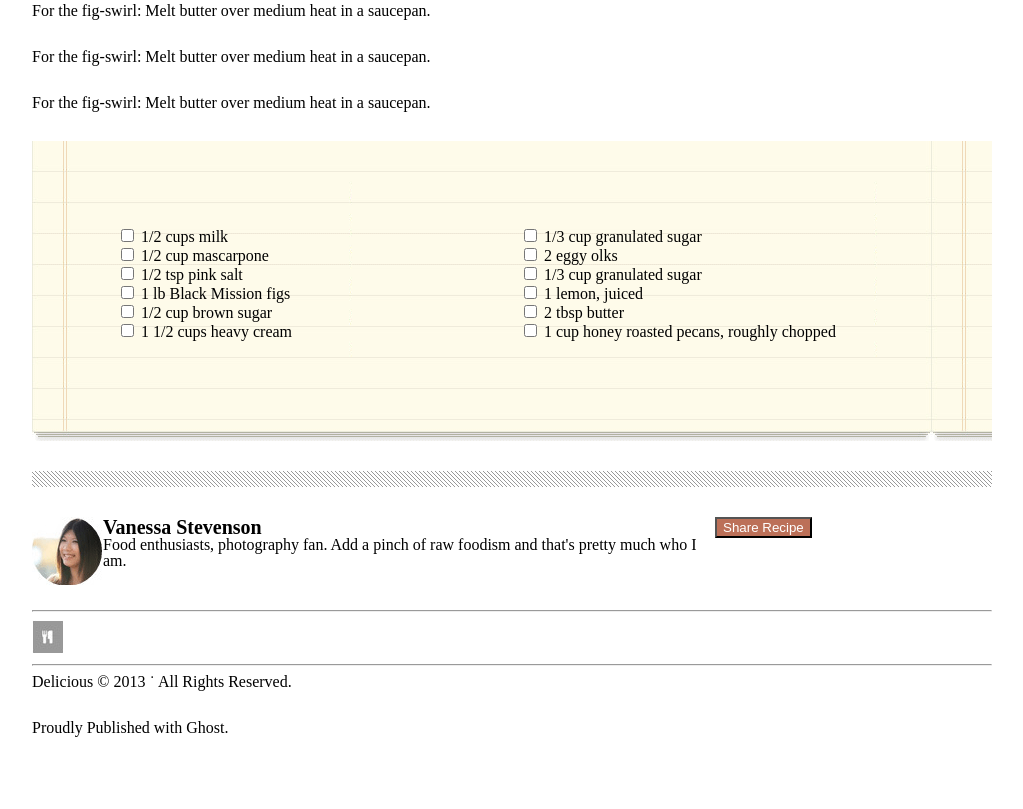
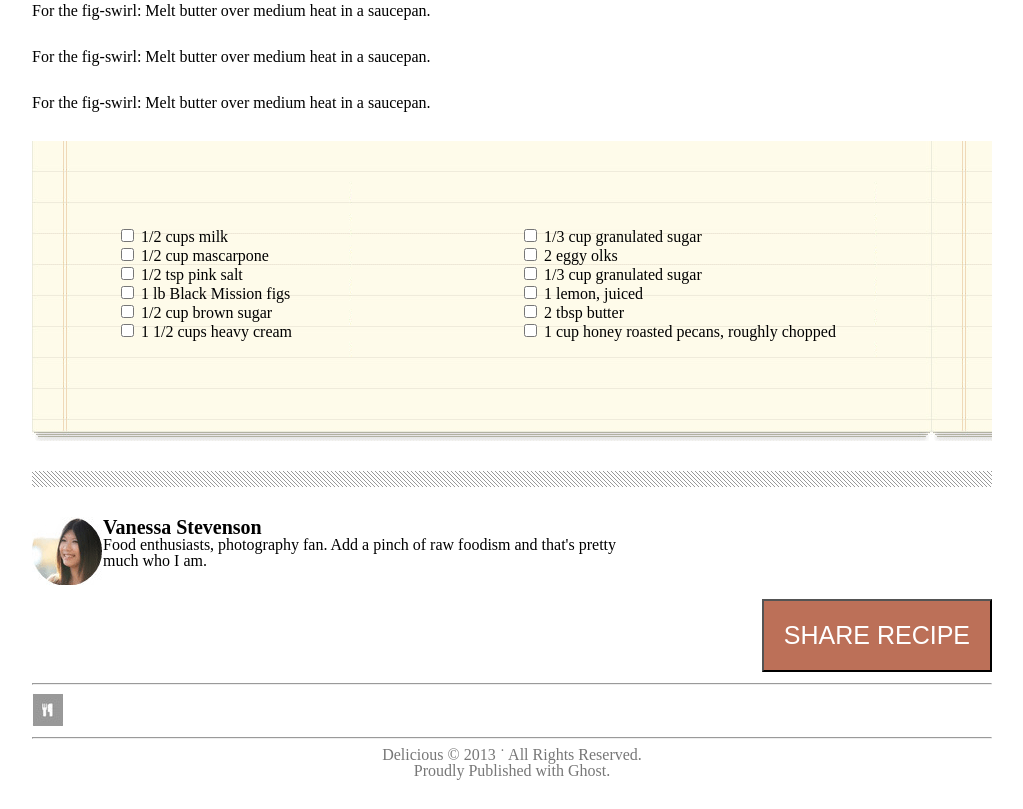
Before and after one commit to joriefernandez/chocolate-pizza, a plain HTML site: page index.html in a window 1280 px wide. Shown: the part 913-1722 px from the top of the page, without its empty margins (128-1151 px from the left). Before the commit the page ends 1679 px from the top, so only its background shows below. Drawn offline with Linux system fonts and the light colour scheme.

Commit message:
Modified footer

```diff
--- a/style.css
+++ b/style.css
@@ -113,11 +113,12 @@ h4{
 
 #author-container{
   display: inline-block;
-
 }
 
 #author{
   float: left;
+  width: 668px;
+  margin-right: 12px;
 }
 
 #author-container img{
@@ -125,12 +126,33 @@ h4{
 }
 
 #author p{
-  width: 612px;
+  width: 552px;
 }
 
 button{
   background-color: #BC7058;
   color: white;
   float: right;
+  font-size: 25px;
+  padding: 20px;
+  text-transform: uppercase;
 }
-/* BC7058 */
+
+hr{
+  /* width: 455px;  */
+}
+
+footer p{
+  text-align: center;
+  color: #777;
+  margin: 0px;
+}
+
+footer img{
+  clear: left;
+  margin: 0px auto;
+}
+
+footer{
+  margin-bottom: 30px;
+}
```
